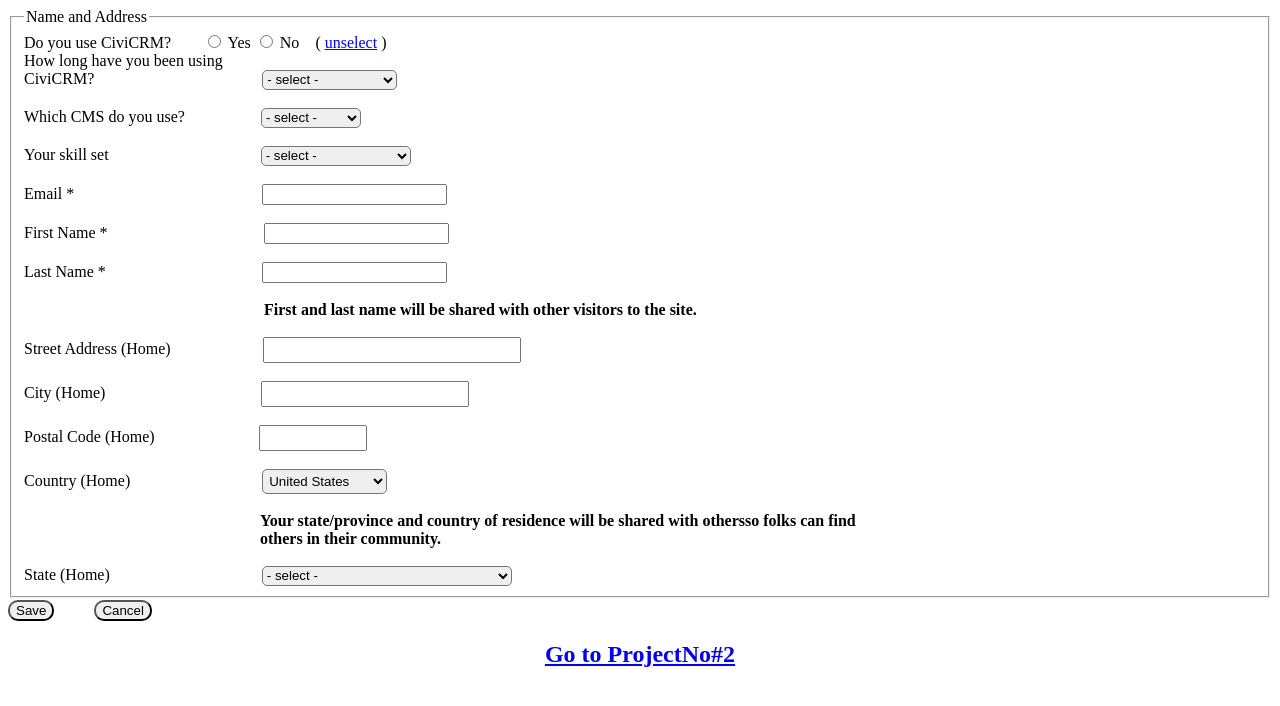
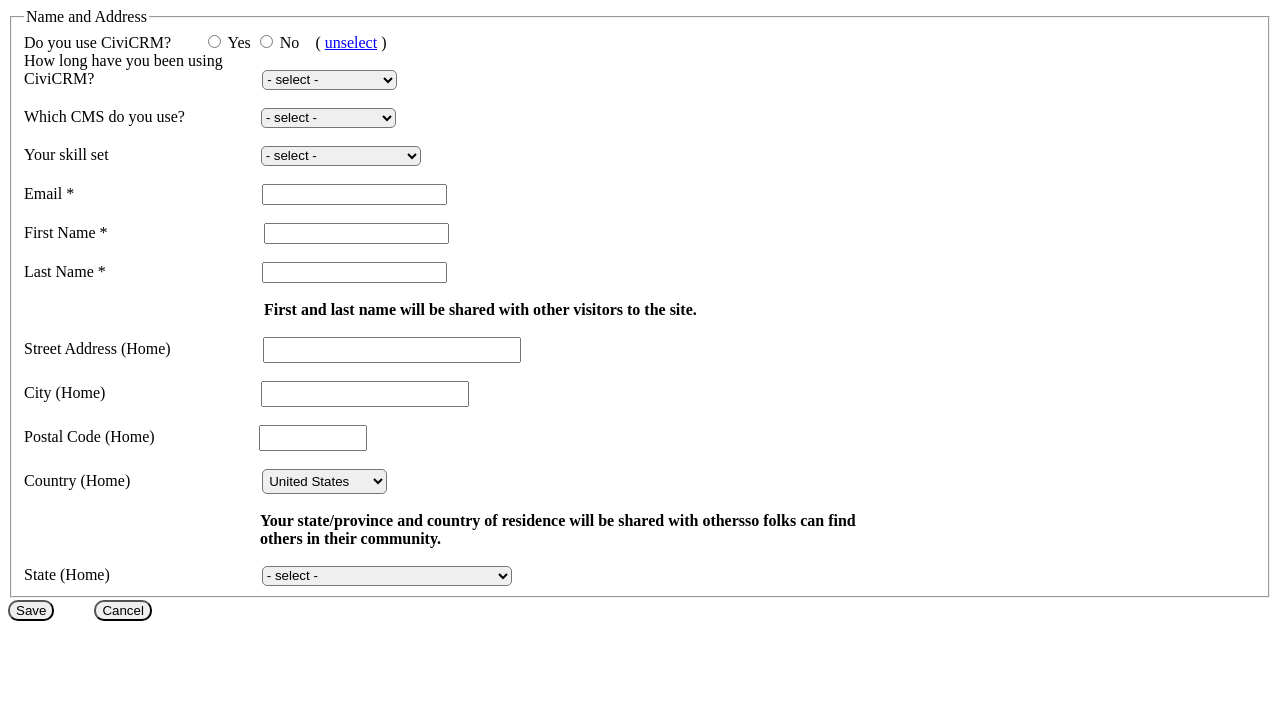
Before and after one commit to Malik-Muhammad-Tanveer/Form, a plain HTML site: page ProjectNo.1/index.html in a window 1280 px wide. Drawn offline with Linux system fonts and the light colour scheme.

Commit message:
2nd commit

```diff
--- a/ProjectNo.1/CSS/Form.css
+++ b/ProjectNo.1/CSS/Form.css
@@ -1,17 +1,18 @@
 .dd1{
+    width: 135px;
+    height: 20px;
+    border-radius: 5px;
+    stop-color: blue;
+}
+
+.dd2{
     width: 135px;
     height: 20px;
     border-radius: 5px;
 }
 
-.dd2{
-    width: 100px;
-    height: 20px;
-    border-radius: 5px;
-}
-
 .dd3{
-    width: 150px;
+    width: 160px;
     height: 20px;
     border-radius: 5px;
 }
--- a/ProjectNo.1/index.html
+++ b/ProjectNo.1/index.html
@@ -134,7 +134,7 @@
    <button type="submit">Save</button>&nbsp;&nbsp;&nbsp;&nbsp;&nbsp;&nbsp;&nbsp;&nbsp;&nbsp;
    <button type="reset">Cancel</button>
 </form>
-<a style="text-align: center;" href="../ProjectNo.2/periodicTable.html"> <h2>Go to ProjectNo#2</h2></a>
+
 
 
 
```
